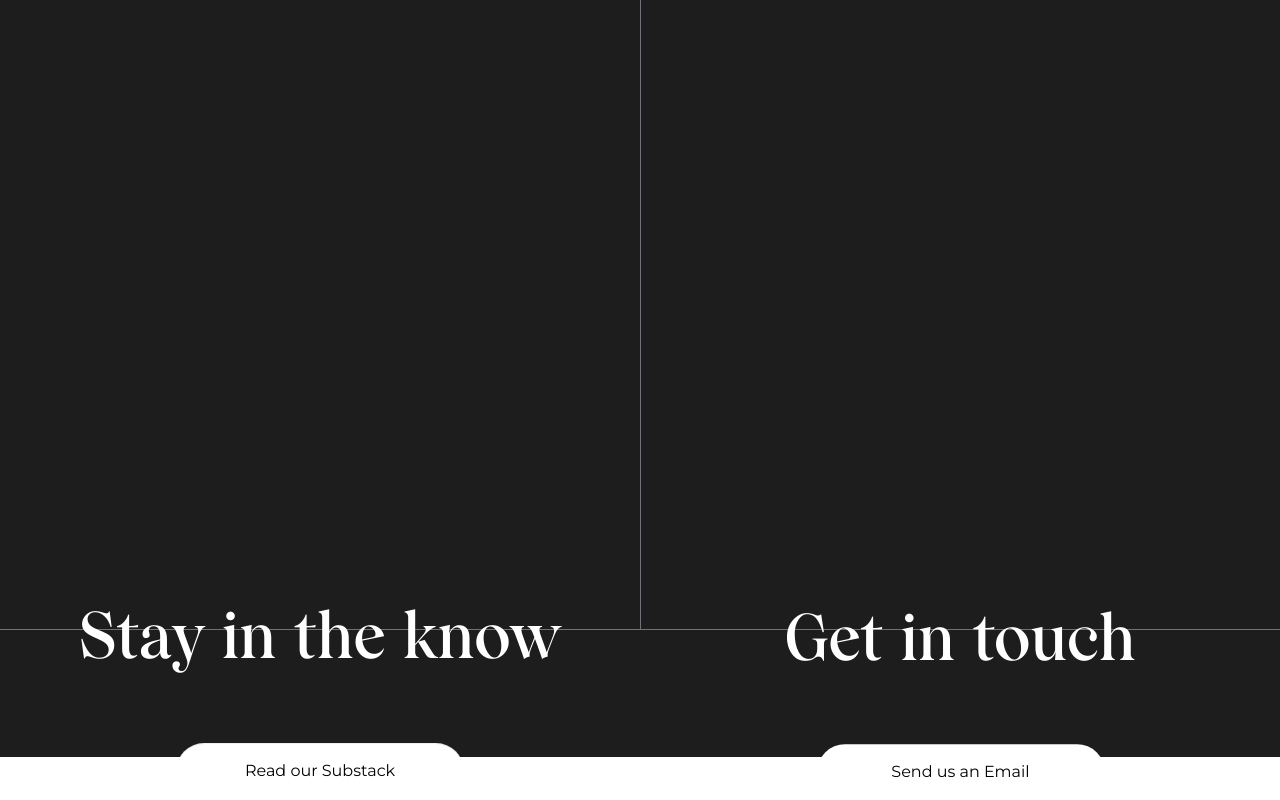
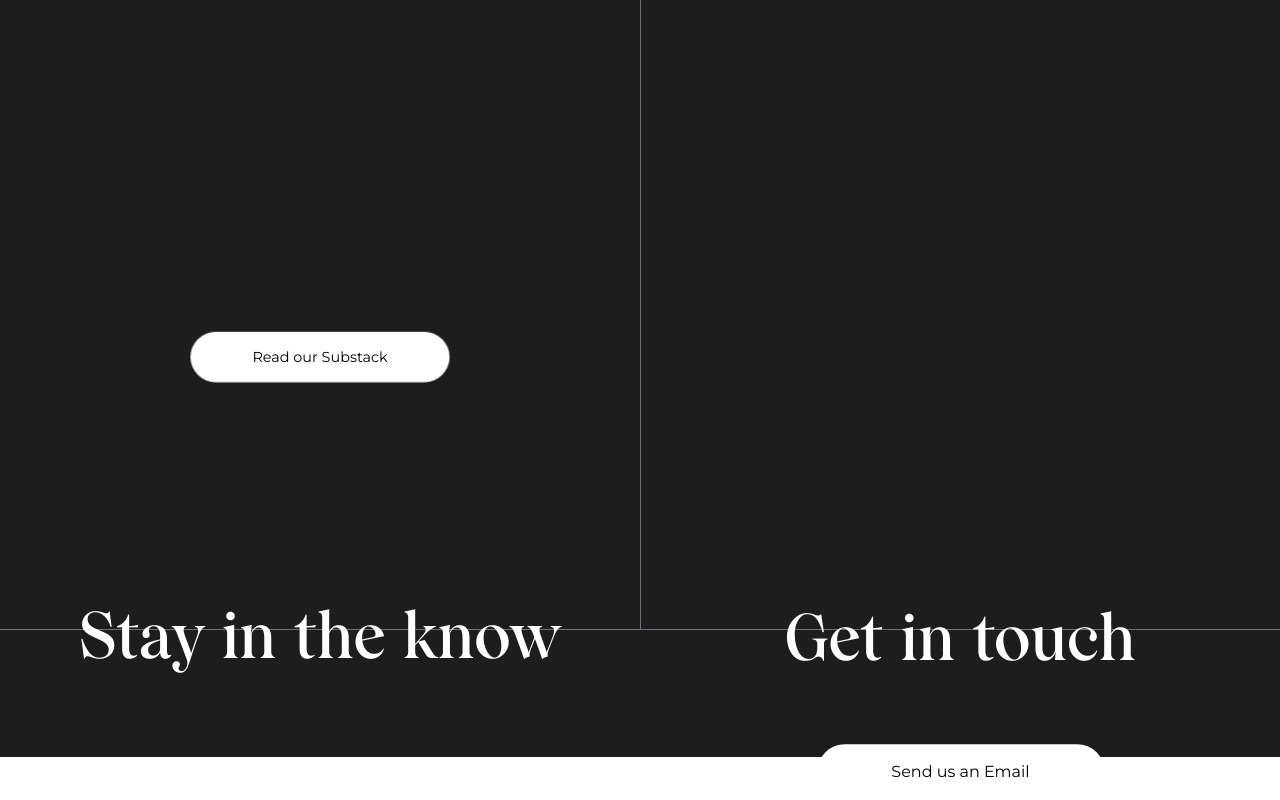
Before and after one commit to Jeff-Maina/haus, a Next.js app: page / in a window 1280 px wide. In both pictures the pointer is over the button 320 px from the left and 2884 px from the top of the page. Shown: the part 2113-2913 px from the top of the page. Built offline with nearby package versions, Linux system fonts and the light colour scheme.

Commit message:
scaling effect on hover added to footer buttons

```diff
--- a/src/styles/globals.css
+++ b/src/styles/globals.css
@@ -328,7 +328,7 @@ input {
 }
 
 .footer-button:hover {
-  transform: scale(0.9);
+  transform: scale(0.9) !important;
 }
 
 .text-top,
```
